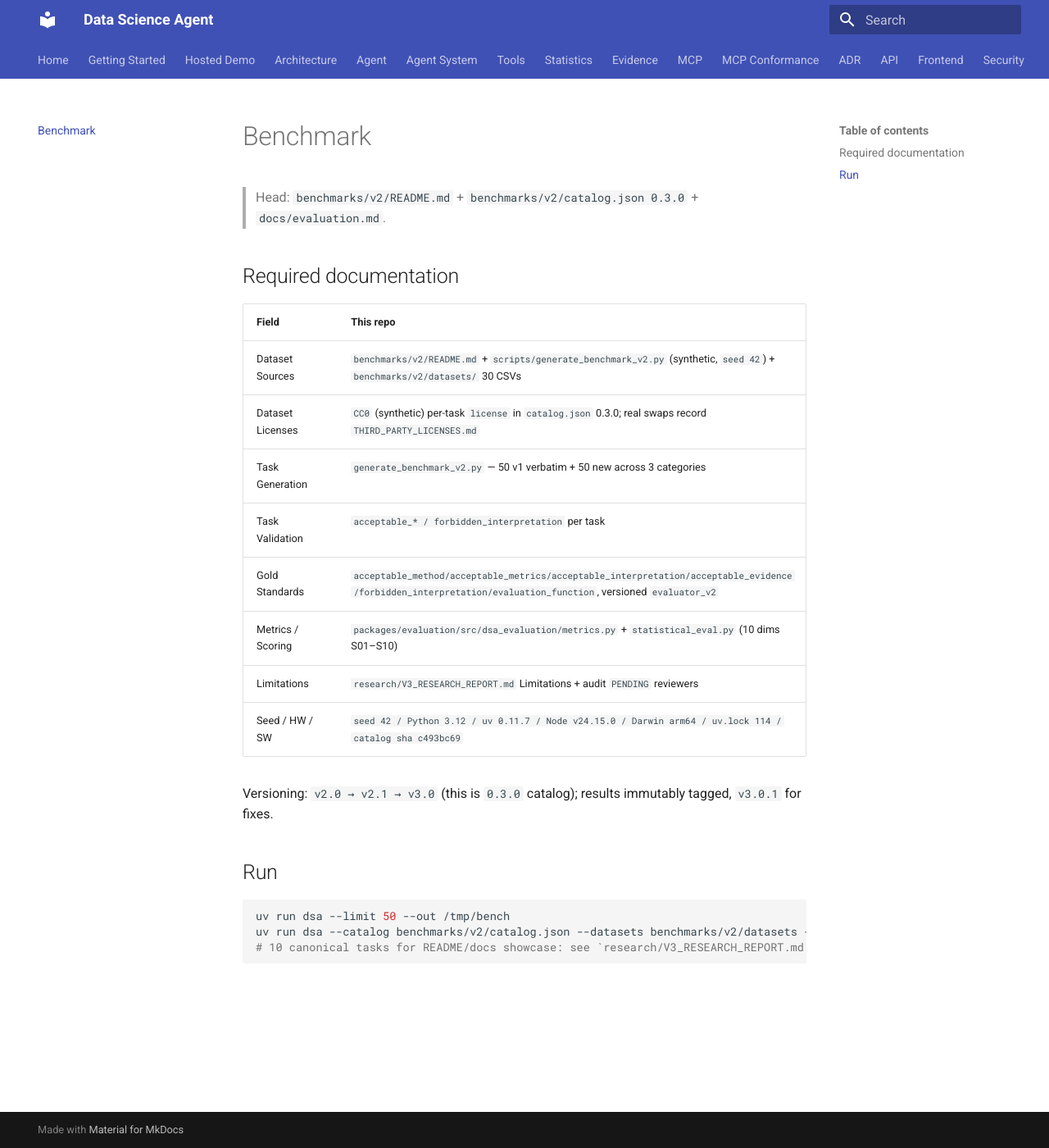
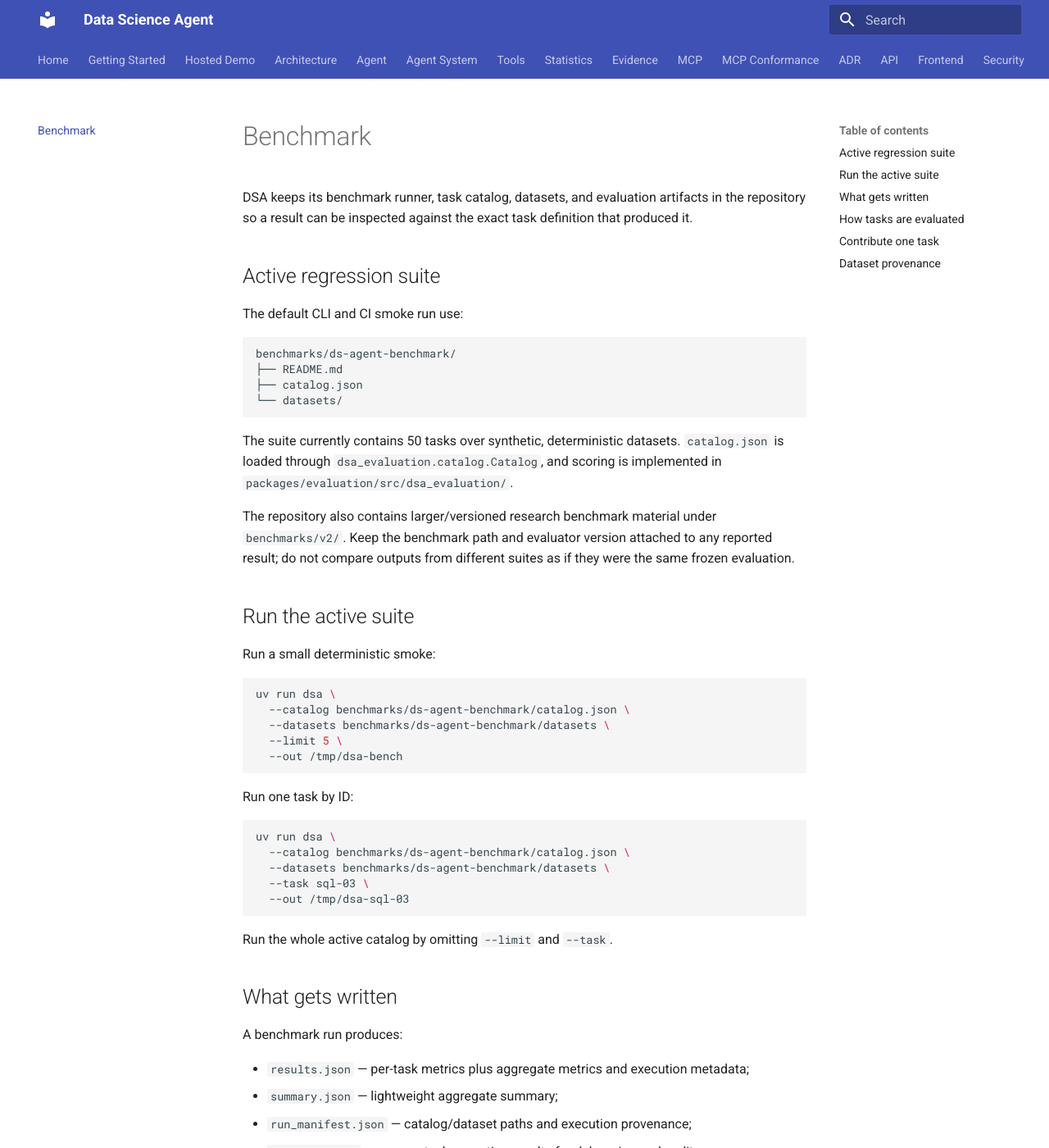
Before and after one commit to Jackxiaozhiren/data-science-agent, an MkDocs documentation site: the page built from docs/benchmark.md, in a window 1280 px wide and 1400 px high. Shown: the whole window at 82% size. Built offline with MkDocs 1.6.1 and Material for MkDocs 9.7.7, drawn with Linux system fonts in a browser that asks for light colours; some of the changed text lies outside the part shown.

Commit message:
docs: align benchmark guide with active suite

````diff
--- a/docs/benchmark.md
+++ b/docs/benchmark.md
@@ -1,26 +1,69 @@
 # Benchmark
 
-> Head: `benchmarks/v2/README.md` + `benchmarks/v2/catalog.json 0.3.0` + `docs/evaluation.md`.
+DSA keeps its benchmark runner, task catalog, datasets, and evaluation artifacts in the repository so a result can be inspected against the exact task definition that produced it.
 
-## Required documentation
+## Active regression suite
 
-| Field | This repo |
-|-----------|-----------|
-| Dataset Sources | `benchmarks/v2/README.md` + `scripts/generate_benchmark_v2.py` (synthetic, `seed 42`) + `benchmarks/v2/datasets/` 30 CSVs |
-| Dataset Licenses | `CC0` (synthetic) per-task `license` in `catalog.json` 0.3.0; real swaps record `THIRD_PARTY_LICENSES.md` |
-| Task Generation | `generate_benchmark_v2.py` — 50 v1 verbatim + 50 new across 3 categories |
-| Task Validation | `acceptable_* / forbidden_interpretation` per task |
-| Gold Standards | `acceptable_method/acceptable_metrics/acceptable_interpretation/acceptable_evidence/forbidden_interpretation/evaluation_function`, versioned `evaluator_v2` |
-| Metrics / Scoring | `packages/evaluation/src/dsa_evaluation/metrics.py` + `statistical_eval.py` (10 dims S01–S10) |
-| Limitations | `research/V3_RESEARCH_REPORT.md` Limitations + audit `PENDING` reviewers |
-| Seed / HW / SW | `seed 42 / Python 3.12 / uv 0.11.7 / Node v24.15.0 / Darwin arm64 / uv.lock 114 / catalog sha c493bc69` |
+The default CLI and CI smoke run use:
 
-Versioning: `v2.0 → v2.1 → v3.0` (this is `0.3.0` catalog); results immutably tagged, `v3.0.1` for fixes.
+```text
+benchmarks/ds-agent-benchmark/
+├── README.md
+├── catalog.json
+└── datasets/
+```
 
-## Run
+The suite currently contains 50 tasks over synthetic, deterministic datasets. `catalog.json` is loaded through `dsa_evaluation.catalog.Catalog`, and scoring is implemented in `packages/evaluation/src/dsa_evaluation/`.
+
+The repository also contains larger/versioned research benchmark material under `benchmarks/v2/`. Keep the benchmark path and evaluator version attached to any reported result; do not compare outputs from different suites as if they were the same frozen evaluation.
+
+## Run the active suite
+
+Run a small deterministic smoke:
 
 ```bash
-uv run dsa --limit 50 --out /tmp/bench
-uv run dsa --catalog benchmarks/v2/catalog.json --datasets benchmarks/v2/datasets --limit 100 --out /tmp/v2-100
-# 10 canonical tasks for README/docs showcase: see `research/V3_RESEARCH_REPORT.md`.
+uv run dsa \
+  --catalog benchmarks/ds-agent-benchmark/catalog.json \
+  --datasets benchmarks/ds-agent-benchmark/datasets \
+  --limit 5 \
+  --out /tmp/dsa-bench
 ```
+
+Run one task by ID:
+
+```bash
+uv run dsa \
+  --catalog benchmarks/ds-agent-benchmark/catalog.json \
+  --datasets benchmarks/ds-agent-benchmark/datasets \
+  --task sql-03 \
+  --out /tmp/dsa-sql-03
+```
+
+Run the whole active catalog by omitting `--limit` and `--task`.
+
+## What gets written
+
+A benchmark run produces:
+
+- `results.json` — per-task metrics plus aggregate metrics and execution metadata;
+- `summary.json` — lightweight aggregate summary;
+- `run_manifest.json` — catalog/dataset paths and execution provenance;
+- `raw_runs.json` — raw per-task execution results for debugging and audit.
+
+Real-model runs add provider/model call provenance through the same runner. See [Real-model Evaluation](real-model-evaluation.md) before treating a result as model-performance evidence.
+
+## How tasks are evaluated
+
+The lightweight evaluator records task success, code execution success, optional SQL/statistical accuracy, evidence coverage, unsupported-claim checks, and latency. A second statistical audit attaches evaluator-v2 quality dimensions to result details.
+
+The benchmark intentionally favors structural evidence from executed work over fuzzy prose matching. For example, SQL tasks can require SQL fragments; statistical tasks can compare supported numeric outputs against a value with tolerance; evidence tasks can require evidence coverage.
+
+See [Evaluation](evaluation.md) for interpretation rules and versioning requirements.
+
+## Contribute one task
+
+New contributors can add and run a single task without executing the entire suite. Follow [Contribute a Benchmark Task](benchmark-task-contribution.md) for the schema, a complete example, task-ID filtering, scoring behavior, and dataset licensing rules.
+
+## Dataset provenance
+
+The datasets currently shipped under `benchmarks/ds-agent-benchmark/datasets/` are synthetic, deterministic (seed 42), and documented as CC0/public domain. Third-party data must have verified redistribution rights and be recorded in `THIRD_PARTY_LICENSES.md` before it is added.
````
